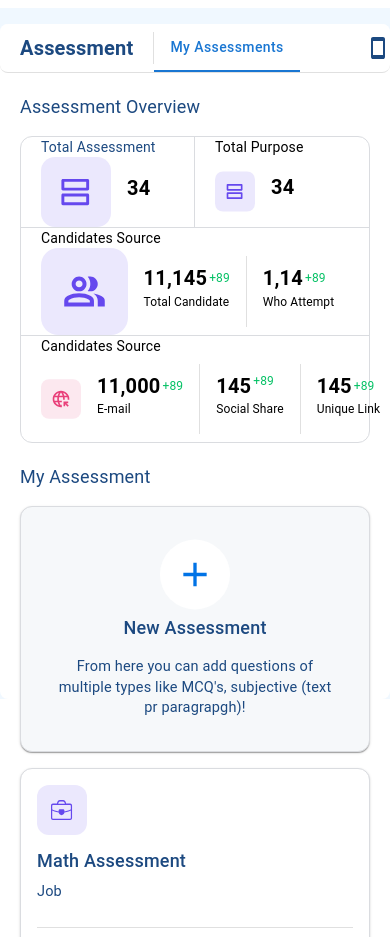
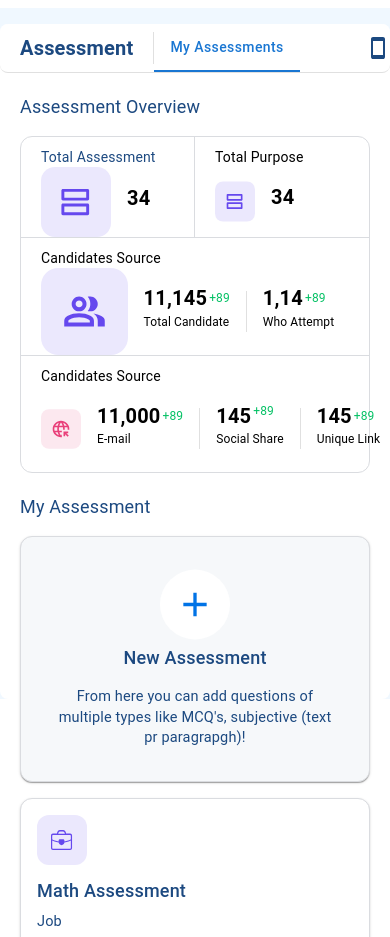
Before and after one commit to shwetasharms/responsive-dashboard, a React (Create React App) app: page / in a window 390 px wide. Shown: the part 820-1757 px from the top of the page. Built offline with nearby package versions, Linux system fonts and the light colour scheme.

Commit message:
#divider and padding set

```diff
--- a/src/module/dashboard/Dashboard.js
+++ b/src/module/dashboard/Dashboard.js
@@ -148,7 +148,7 @@ function Dashboard() {
                 <Grid container sx={{ height:{lg:130,xs:"100%"}, border: "1px solid #DADCE0", borderRadius: "12px" }}>
 
                   <Grid xs={6} sm={12} md={4} lg={1.5} order={{ xs: 1, sm: 1 ,lg:1}} sx={{height:"100%",borderRight:"1px solid #DADCE0 "}}>
-                <Grid item   sx={{width:"100%",height:"100%",paddingLeft:"20px",display:"grid",alignContent:"Center",justifyContent:"left"}}>
+                <Grid item   sx={{width:"100%",height:"100%",paddingLeft:"20px",display:"grid", paddingTop:{xs:"10px",lg:0,md:0},alignContent:"Center",justifyContent:"left"}}>
                   <Typography variant='body2' sx={{ fontSize: "14px", color: "#1C4980" }}>Total Assessment</Typography>
 
                       <Box sx={{ display: 'flex', flexDirection: 'row' }}>
@@ -163,7 +163,7 @@ function Dashboard() {
                   </Grid>
 
                 <Grid xs={12} sm={12} md={4} lg={4} order={{ xs: 3, sm: 3 ,lg:2}} sx={{height:"100%", borderRight: { lg: '1px solid #DADCE0' },borderTop: { lg:'none', xs: '1px solid #DADCE0' }}}>
-                <Grid item    sx={{height:"100%",paddingLeft:"20px",display:"grid",alignContent:"center" ,justifyContent:"start"}}>
+                <Grid item    sx={{height:"100%",paddingLeft:"20px",display:"grid" , paddingTop:{xs:"10px",lg:0,md:0},alignContent:"center" ,justifyContent:"start"}}>
                   <Typography variant='body2' sx={{ fontSize: "14px" }}>Candidates Source</Typography>
                   <Box sx={{ display: 'flex', flexDirection: 'row' }}>
                     <img src={candidates} alt="candidates" />
@@ -175,7 +175,7 @@ function Dashboard() {
                         Total Candidate
                       </Typography>
                     </CardContent>
-                    <Divider orientation="vertical" variant="middle" flexItem />
+                    <Divider orientation="vertical" variant="middle" flexItem sx={{height:"41px",alignSelf:"center"}} />
                     <CardContent sx={{ flex: '1 0 auto' }}>
                       <Typography variant="body2" style={{ fontSize: "20px", fontWeight: 600, display: "flex", alignItems: "center" }}>
                         1,14<Typography style={{ fontSize: "12px", color: "#05C165", paddingLeft: "2px" }}>+89</Typography>
@@ -190,7 +190,7 @@ function Dashboard() {
 
 
                 <Grid xs={12} sm={12} md={5} lg={5} order={{ xs: 4, sm: 4,lg:3}} sx={{height:"100%",borderRight: { lg: '1px solid #DADCE0' },borderTop: { lg:'none', xs: '1px solid #DADCE0' }}}>
-                <Grid item   sx={{width:"100%",height:"100%",paddingLeft:"20px",display:"grid",alignContent:"Center",justifyContent:"start"}}>
+                <Grid item   sx={{width:"100%",height:"100%",paddingLeft:"20px" , paddingTop:{xs:"10px",lg:0,md:0},display:"grid",alignContent:"Center",justifyContent:"start"}}>
                   <Typography variant='body2' sx={{ fontSize: "14px" }}>Candidates Source</Typography>
 
                       <Box sx={{ display: 'flex', flexDirection: 'row' }}>
@@ -203,7 +203,7 @@ function Dashboard() {
                             E-mail
                           </Typography>
                         </CardContent>
-                        <Divider orientation="vertical" variant="middle" flexItem />
+                        <Divider orientation="vertical" variant="middle" flexItem sx={{height:"41px",alignSelf:"center"}} />
                         <CardContent sx={{ flex: '1 0 auto' }}>
                           <Typography variant="body2" style={{ fontSize: "20px", fontWeight: 600, display: "flex", alignContent: "center" }}>
                             145<Typography style={{ fontSize: "12px", color: "#05C165", paddingLeft: "2px" }}>+89</Typography>
@@ -212,7 +212,7 @@ function Dashboard() {
                             Social Share
                           </Typography>
                         </CardContent>
-                        <Divider orientation="vertical" variant="middle" flexItem />
+                        <Divider orientation="vertical" variant="middle" flexItem sx={{height:"41px",alignSelf:"center"}} />
                         <CardContent sx={{ flex: '1 0 auto' }}>
                           <Typography variant="body2" style={{ fontSize: "20px", fontWeight: 600, display: "flex", alignItems: "center" }}>
                             145<Typography style={{ fontSize: "12px", color: "#05C165", paddingLeft: "2px" }}>+89</Typography>
@@ -227,7 +227,7 @@ function Dashboard() {
 
 
                 <Grid xs={6} sm={6}  md={6} lg={1.5} order={{ xs: 2, sm: 2 ,lg:4}} sx={{height:"100%"}}>
-                <Grid item   sx={{width:"100%",height:"100%",paddingLeft:"20px",display:"grid",alignItems:"Center",justifyContent:"start"}} >
+                <Grid item   sx={{width:"100%",height:"100%",paddingLeft:"20px",display:"grid", paddingTop:{xs:"10px",lg:0,md:0},alignItems:"Center",justifyContent:"start"}} >
                   <Typography variant='body2' sx={{ fontSize: "14px" }}>Total Purpose</Typography>
                   <Box sx={{ display: 'flex', flexDirection: 'row' }}>
                     <img src={totalAssessment} alt="total Assessment" />
```
